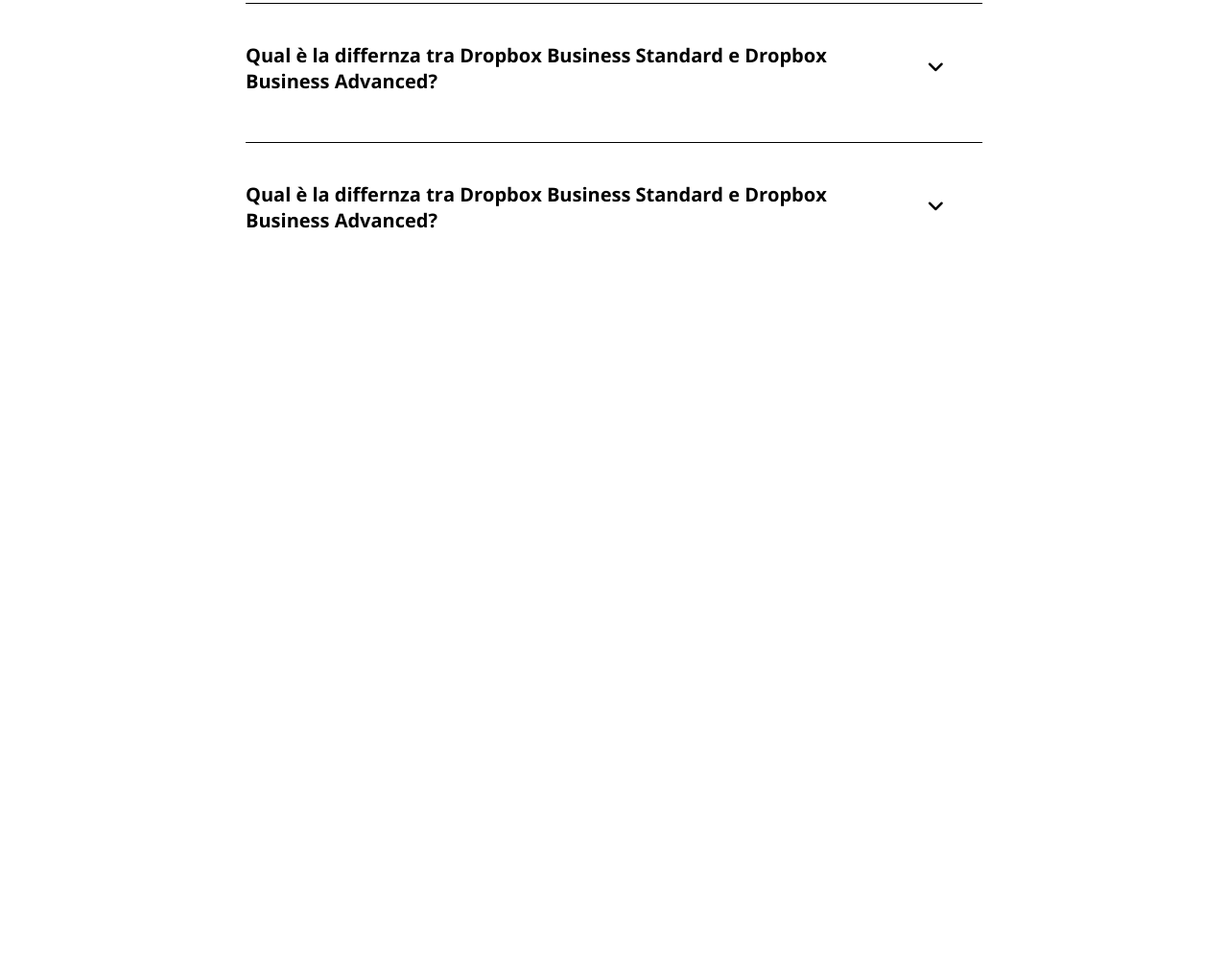
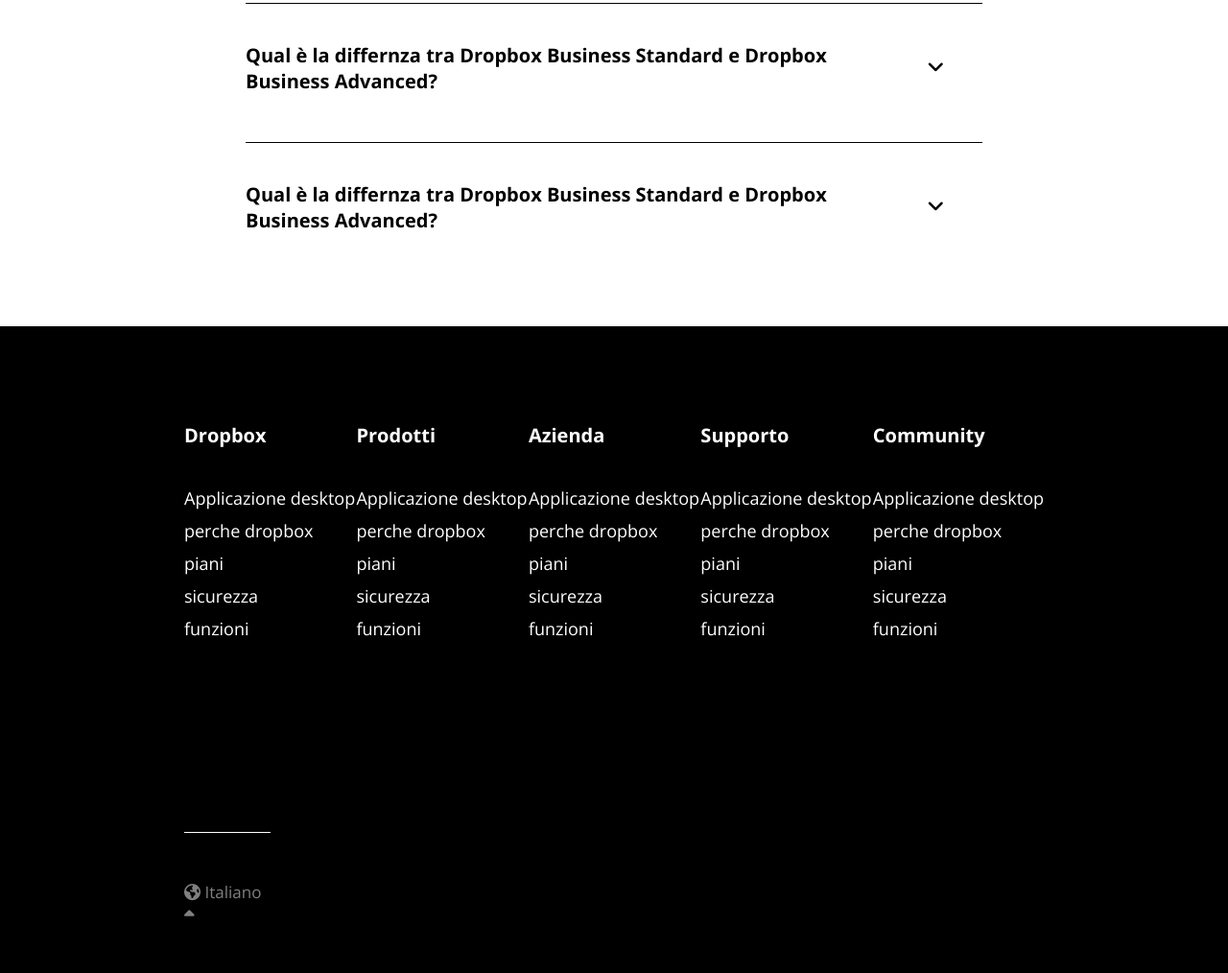
Before and after one commit to sergiobuzi/htmlcss-dropbox, a plain HTML site: page index.html in a window 1280 px wide. Shown: the part 7471-8485 px from the top of the page at 96% size. Before the commit the page ends 7811 px from the top, so only its background shows below. Drawn offline with nearby package versions, Linux system fonts and the light colour scheme.

Commit message:
esercizio finito

```diff
--- a/index.html
+++ b/index.html
@@ -433,7 +433,77 @@
 
 
 
+        <section id="container-utility"><!--sezione link utili-->
 
+            <div id="box-utility">
+
+                <ul>Dropbox<!--dropbox-->
+                    <li class="space"></li>
+                    <li>Applicazione desktop</li>
+                    <li>perche dropbox</li>
+                    <li>piani</li>
+                    <li>sicurezza</li>
+                    <li>funzioni</li>
+                </ul>
+
+
+                <ul>Prodotti<!--prodotti-->
+                    <li class="space"></li>
+                    <li>Applicazione desktop</li>
+                    <li>perche dropbox</li>
+                    <li>piani</li>
+                    <li>sicurezza</li>
+                    <li>funzioni</li>
+                </ul>
+
+
+                <ul>Azienda<!--azienda-->
+                    <li class="space"></li>
+                    <li>Applicazione desktop</li>
+                    <li>perche dropbox</li>
+                    <li>piani</li>
+                    <li>sicurezza</li>
+                    <li>funzioni</li>
+                </ul>
+
+
+
+                <ul>Supporto<!--supporto-->
+                    <li class="space"></li>
+                    <li>Applicazione desktop</li>
+                    <li>perche dropbox</li>
+                    <li>piani</li>
+                    <li>sicurezza</li>
+                    <li>funzioni</li>
+                </ul>
+
+
+
+                <ul>Community<!--community-->
+                    <li class="space"></li>
+                    <li>Applicazione desktop</li>
+                    <li>perche dropbox</li>
+                    <li>piani</li>
+                    <li>sicurezza</li>
+                    <li>funzioni</li>
+                </ul>
+
+
+
+            </div >
+
+            <div id="nation">
+
+                <div id="nation-block">
+                    <i class="fa-solid fa-earth-americas"></i>
+                    <span>Italiano</span>
+                    <i class="fa-solid fa-caret-up"></i>
+                </div>
+
+            </div>
+
+
+        </section>
 
     </footer>
 
--- a/style.css
+++ b/style.css
@@ -307,6 +307,7 @@ p{
     width: calc(100% / 3);
     background-color: #f4f4f5;
     padding: 50px;
+    overflow-y: scroll;
 }
 
 .col{
@@ -433,3 +434,51 @@ p{
     border-bottom: 1px solid black;
     padding-bottom: 30px;
 }
+
+
+/*sezione link utili*/
+
+#container-utility{
+    width: 100%;
+    background-color: black;
+    color: white;
+    min-height: 500px;
+}
+
+#box-utility{
+    width: 70%;
+    margin: auto;
+    display: flex;
+    padding-top: 100px;
+    justify-content: space-between;
+}
+
+ul{
+    list-style: none;
+    font-size: 20px;
+    font-weight: bolder;
+}
+
+li{
+    font-size: 18px;
+    font-weight: 200;
+    margin-top: 10px;
+}
+
+#nation{
+    width: 70%;
+    margin: auto;
+}
+
+#nation-block{
+    width: 10%;
+    font-size: 17px;
+    font-weight: lighter;
+    text-decoration: none;
+    color: grey;
+    margin-top: 200px;
+    border-top: white 1px solid;
+    font-style: none;
+    padding-top: 50px;
+    padding-bottom: 50px;
+}
```
